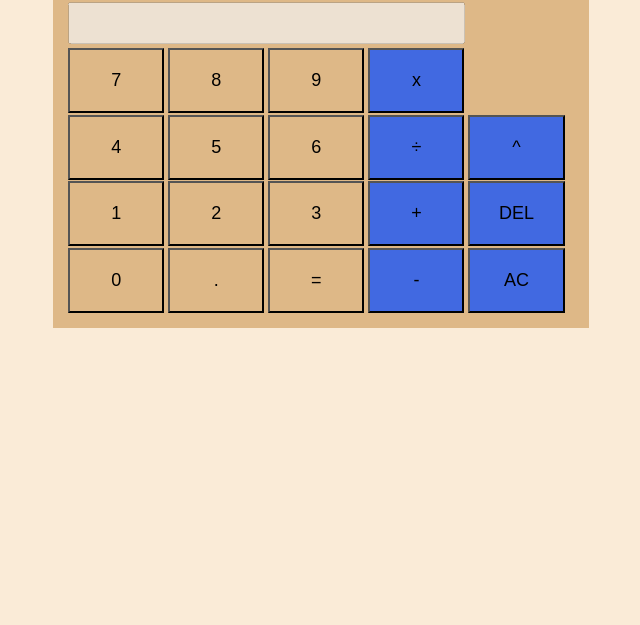
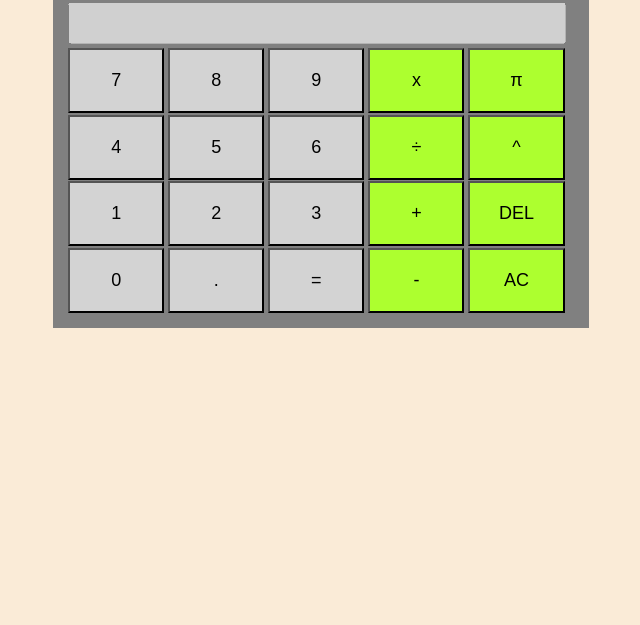
Before and after one commit to AJ-Jey/Calculator, a plain HTML site: page index.html in a window 1280 px wide. Shown: the part 175-800 px from the top of the page, without its empty margins (319-959 px from the left). Drawn offline with Linux system fonts and the light colour scheme.

Commit message:
Added the power(^) and pi(π) function
all works except the multiplying π eg.(9π) displays 93.14...

```diff
--- a/index.html
+++ b/index.html
@@ -20,13 +20,14 @@
             <button onclick="check(); nums.push('8'); display('8')" class="butn">8</button>
             <button onclick="check(); nums.push('9'); display('9')" class="butn">9</button>
             <button onclick="changer(); nums.push('*'); display('x');" class="butn oper">x</button>
+            <button onclick="nums.push(Math.PI); display('π'); alert(nums)" class="butn oper">π</button>
         </div>
         <div class="button">
             <button onclick="check(); nums.push('4'); display('4')" class="butn">4</button>
             <button onclick="check(); nums.push('5'); display('5')" class="butn">5</button>
             <button onclick="check(); nums.push('6'); display('6')" class="butn">6</button>
             <button onclick="changer(); nums.push('/'); display('÷');" class="butn oper">÷</button>
-            <button onclick="" class="butn oper">^</button>
+            <button onclick="changer(); nums.push('**'); display('^');" class="butn oper">^</button>
         </div>
         <div class="button">
             <button onclick="check(); nums.push('1'); display('1')" class="butn">1</button>
--- a/styler.css
+++ b/styler.css
@@ -6,12 +6,13 @@ body {
     width: 40%;
     margin: 100px auto;
     padding: 15px;
-    background-color: burlywood;
+    /* background-color: burlywood; */
+    background-color: grey;
 }
 
 .butn {
     width: 19%;
-    background-color: transparent;
+    background-color: lightgrey;
     height: auto;
     padding: 20px;
     font-size: large;
@@ -24,14 +25,15 @@ body {
 }
 
 .display {
-    width: 73%;
+    width: 93%;
     justify-content: center;
     margin-bottom: 3px;
     padding: 2.3%;
 }
 
 .oper {
-    background-color: royalblue;
+    /* background-color: royalblue; */
+    background-color: greenyellow;
 }
 
 .calc {
```
